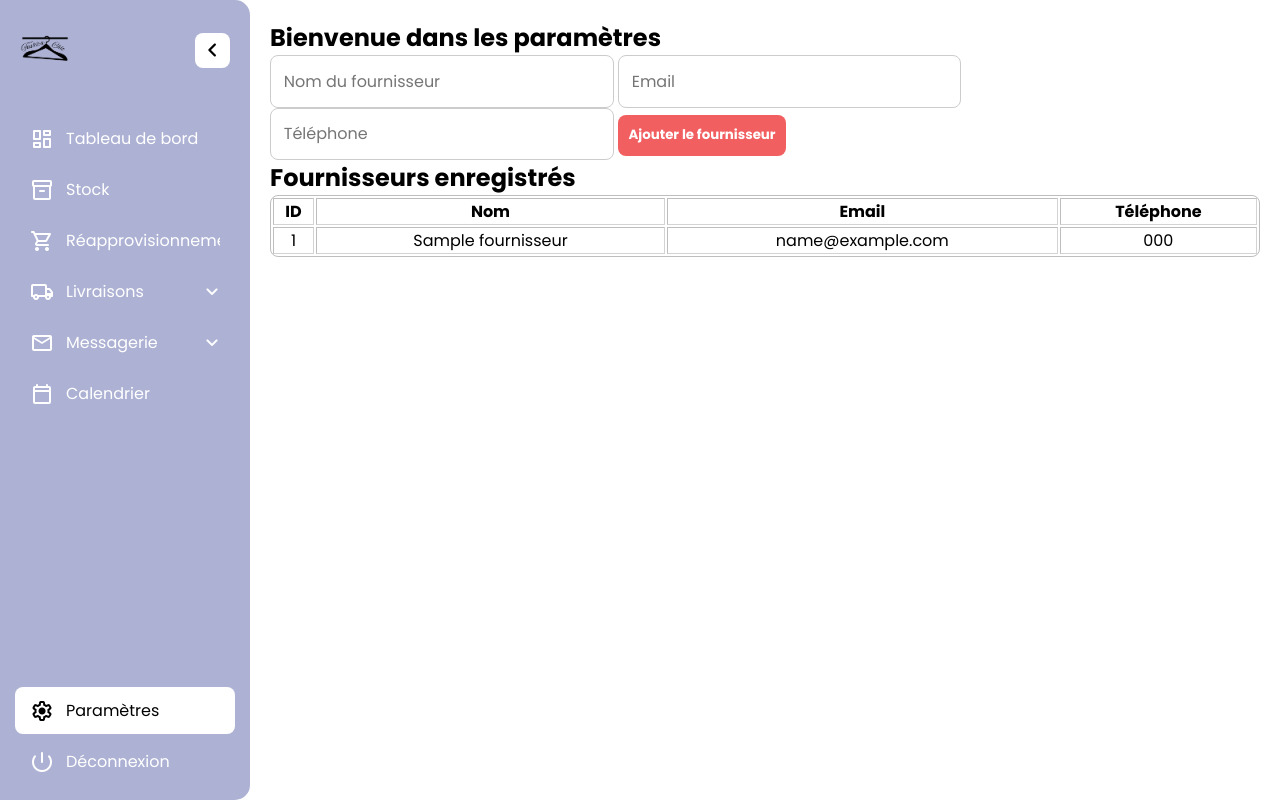
After one commit to Sanitikhan/INFO-CHAS, a PHP site: page /pages/parameters.php in a window 1280 px wide. The commit adds this page. Run offline with PHP 8.4, Linux system fonts and the light colour scheme; tables that the repository leaves empty or names only in its code hold one stand-in row (values such as "Sample post"); some web fonts are replaced.

Commit message:
add 'lot' + add 'fournisseur'

```diff
--- /dev/null
+++ b/actions/modal.js
@@ -0,0 +1,35 @@
+document.querySelector('.form-fournisseur').addEventListener('submit', function(e) {
+    e.preventDefault(); // Empêche le rechargement de la page
+
+    const form = e.target;
+    const formData = new FormData(form);
+
+    fetch(form.action, {
+        method: 'POST',
+        body: formData
+    })
+    .then(response => {
+        if (response.ok) {
+            showModal('modal-success');
+            form.reset(); // Réinitialise les champs du formulaire
+        } else {
+            showModal('modal-error');
+        }
+    })
+    .catch(error => {
+        console.error('Erreur réseau :', error);
+        showModal('modal-error');
+    });
+});
+
+function showModal(id) {
+    const modal = document.getElementById(id);
+    modal.style.display = 'block';
+    setTimeout(() => {
+        modal.style.display = 'none';
+    }, 3000);
+}
+
+function closeModal(id) {
+    document.getElementById(id).style.display = 'none';
+}
--- /dev/null
+++ b/pages/parameters.php
@@ -0,0 +1,215 @@
+<?php
+require_once '../includes/config.php';
+
+try {
+    $stmt = $pdo->query("SELECT * FROM fournisseurs");
+    $fournisseurs = $stmt->fetchAll();
+} catch (PDOException $e) {
+    echo "Erreur : " . $e->getMessage();
+    $fournisseurs = [];
+}
+?>
+
+
+<!DOCTYPE html>
+<html lang="en">
+<head>
+    <meta charset="UTF-8">
+    <meta name="viewport" content="width=device-width, initial-scale=1.0">
+    <link rel="stylesheet" href="../public/style.css">
+    <link rel="stylesheet" href="../public/modal.css">
+    <title>Paramètres</title>
+    <link rel="icon" href="../img/logo_fc.png" type="image/png">
+    <!-- Linking Google Fonts for Icons -->
+    <link rel="stylesheet" href="https://fonts.googleapis.com/css2?family=Material+Symbols+Rounded:opsz,wght,FILL,GRAD@24,400,0,0" />
+</head>
+<body>
+
+    <!-- Mobile Sidebar Menu Button -->
+    <button class="sidebar-menu-button">
+        <span class="material-symbols-rounded">menu</span>
+    </button>
+
+    <aside class="sidebar">
+        <!-- Sidebar Header -->
+        <hearder class="sidebar-header">
+            <a href="" class="header-logo">
+                <img src="../img/logo_fc.png" alt="FASHION CHIC">
+                <!-- Faire en sorte que l'image soit différente quand la sidebar est collapsed -->
+            </a>
+            <button class="sidebar-toggler">
+                <span class="material-symbols-rounded">chevron_left</span>
+            </button>
+        </hearder>
+
+        <nav class="sidebar-nav">
+            <!-- Primary Top Nav -->
+            <ul class="nav-list primary-nav">
+                <li class="nav-item">
+                    <a href="index.html" class="nav-link">
+                        <span class="material-symbols-rounded">dashboard</span>
+                        <span class="nav-label">Tableau de bord</span>
+                    </a>
+                    <ul class="dropdown-menu">
+                        <li class="nav-item">
+                            <a class="nav-link dropdown-title">Tableau de bord</a>
+                        </li>
+                    </ul>
+                </li>
+                <li class="nav-item">
+                    <a href="stock.php" class="nav-link">
+                        <span class="material-symbols-rounded">inventory_2</span>
+                        <span class="nav-label">Stock</span>
+                    </a>
+                    <ul class="dropdown-menu">
+                        <li class="nav-item">
+                            <a class="nav-link dropdown-title">Stock</a>
+                        </li>
+                    </ul>
+                </li>
+                <li class="nav-item">
+                    <a href="#" class="nav-link">
+                        <span class="material-symbols-rounded">shopping_cart</span>
+                        <span class="nav-label">Réapprovisionnement</span>
+                    </a>
+                    <ul class="dropdown-menu">
+                        <li class="nav-item">
+                            <a class="nav-link dropdown-title">Réapprovisionnement</a>
+                        </li>
+                    </ul>
+                </li>
+                <!-- Dropdown -->
+                <li class="nav-item dropdown-container">
+                    <a href="#" class="nav-link dropdown-toggle">
+                        <span class="material-symbols-rounded">local_shipping</span>
+                        <span class="nav-label">Livraisons</span>
+                        <span class="dropdown-icon material-symbols-rounded">keyboard_arrow_down</span>
+                    </a>
+                    <!-- Dropdown menu -->
+                    <ul class="dropdown-menu">
+                        <li class="nav-item">
+                            <a class="nav-link dropdown-title">Livraisons</a>
+                        </li>
+                        <li class="nav-item">
+                            <a href="#" class="nav-link dropdown-link">Toutes les livraisons</a>
+                        </li>
+                        <li class="nav-item">
+                            <a href="#" class="nav-link dropdown-link">Mes livraisons</a>
+                        </li>
+                    </ul>
+                </li>
+                <!-- Dropdown -->
+                <li class="nav-item dropdown-container">
+                    <a href="#" class="nav-link dropdown-toggle">
+                        <span class="material-symbols-rounded">mail</span>
+                        <span class="nav-label">Messagerie</span>
+                        <span class="dropdown-icon material-symbols-rounded">keyboard_arrow_down</span>
+                    </a>
+                    <!-- Dropdown menu -->
+                    <ul class="dropdown-menu">
+                        <li class="nav-item">
+                            <a class="nav-link dropdown-title">Messagerie</a>
+                        </li>
+                        <li class="nav-item">
+                            <a href="#" class="nav-link dropdown-link">Mes messages</a>
+                        </li>
+                        <li class="nav-item">
+                            <a href="#" class="nav-link dropdown-link">Mes alertes</a>
+                        </li>
+                        <li class="nav-item">
+                            <a href="#" class="nav-link dropdown-link">Fournisseurs</a>
+                        </li>
+                    </ul>
+                </li>
+                <li class="nav-item">
+                    <a href="#" class="nav-link">
+                        <span class="material-symbols-rounded">calendar_today</span>
+                        <span class="nav-label">Calendrier</span>
+                    </a>
+                    <ul class="dropdown-menu">
+                        <li class="nav-item">
+                            <a class="nav-link dropdown-title">Calendrier</a>
+                        </li>
+                    </ul>
+                </li>
+            </ul>
+
+            <!-- Secondary Bottom Nav -->
+            <ul class="nav-list secondary-nav">
+                <li class="nav-item">
+                    <a href="#" class="nav-link active">
+                        <span class="material-symbols-rounded">settings</span>
+                        <span class="nav-label">Paramètres</span>
+                    </a>
+                    <ul class="dropdown-menu">
+                        <li class="nav-item">
+                            <a class="nav-link dropdown-title">Paramètres</a>
+                        </li>
+                    </ul>
+                </li>
+                <li class="nav-item">
+                    <a href="logout.php" class="nav-link">
+                        <span class="material-symbols-rounded">power_settings_new</span>
+                        <span class="nav-label">Déconnexion</span>
+                    </a>
+                    <ul class="dropdown-menu">
+                        <li class="nav-item">
+                            <a class="nav-link dropdown-title">Déconnexion</a>
+                        </li>
+                    </ul>
+                </li>
+            </ul>
+        </nav>
+    </aside>
+
+    <section class="main-content">
+        <h1>Bienvenue dans les paramètres</h1>
+        <form class="form-fournisseur" method="POST" action="../actions/ajouter_fournisseur.php">
+            <input type="text" name="nom" placeholder="Nom du fournisseur" required>
+            <input type="email" name="email" placeholder="Email" required>
+            <input type="text" name="telephone" placeholder="Téléphone" required>
+            <button type="submit">Ajouter le fournisseur</button>
+        </form>
+
+        <!-- Affichage des fournisseurs existants -->
+        <h2>Fournisseurs enregistrés</h2>
+        <table border="1" cellpadding="5">
+            <tr>
+                <th>ID</th>
+                <th>Nom</th>
+                <th>Email</th>
+                <th>Téléphone</th>
+            </tr>
+            <?php foreach ($fournisseurs as $fournisseur): ?>
+                <tr>
+                    <td><?= htmlspecialchars($fournisseur['id']) ?></td>
+                    <td><?= htmlspecialchars($fournisseur['nom']) ?></td>
+                    <td><?= htmlspecialchars($fournisseur['email']) ?></td>
+                    <td><?= htmlspecialchars($fournisseur['telephone']) ?></td>
+                </tr>
+            <?php endforeach; ?>
+        </table>
+    </section>
+
+    <!-- Modal de succès -->
+    <div id="modal-success" class="modal" style="display:none;">
+    <div class="modal-content">
+        <span class="close" onclick="closeModal('modal-success')">&times;</span>
+        <p>Fournisseur ajouté avec succès !</p>
+    </div>
+    </div>
+
+    <!-- Modal d'erreur -->
+    <div id="modal-error" class="modal" style="display:none;">
+    <div class="modal-content">
+        <span class="close" onclick="closeModal('modal-error')">&times;</span>
+        <p>Erreur lors de l'ajout du fournisseur.</p>
+    </div>
+    </div>
+
+
+
+    <script src="../actions/script.js"></script>
+    <script src="../actions/modal.js"></script>
+</body>
+</html>
--- a/public/style.css
+++ b/public/style.css
@@ -278,6 +278,53 @@ body {
     padding: 8px;
 }
 
+form .form-fournisseur {
+    max-width: 400px;
+    margin: 2em 0;
+    padding: 2em;
+    background-color: #fdf7f2;
+    border-radius: 12px;
+    box-shadow: 0 4px 12px rgba(0, 0, 0, 0.1);
+    display: flex;
+    flex-direction: column;
+    gap: 1em;
+}
+
+.form-fournisseur h3 {
+    margin: 0 0 0.5em;
+    color: #333;
+    font-size: 1.2em;
+    text-align: center;
+}
+
+.form-fournisseur input {
+    padding: 0.8em;
+    border: 1px solid #ccc;
+    border-radius: 8px;
+    font-size: 1em;
+    transition: border-color 0.3s ease;
+}
+
+.form-fournisseur input:focus {
+    outline: none;
+    border-color: #f15f61;
+    box-shadow: 0 0 5px rgba(241, 95, 97, 0.3);
+}
+
+.form-fournisseur button {
+    padding: 0.8em;
+    background-color: #f15f61;
+    color: white;
+    font-weight: bold;
+    border: none;
+    border-radius: 8px;
+    cursor: pointer;
+    transition: background-color 0.3s ease;
+}
+
+.form-fournisseur button:hover {
+    background-color: #e04e51;
+}
 
 
 /* Responsive media query code form small screens */
```
Also changed, not shown: actions/add_order.php (deleted, +0 -60 lines), actions/add_product.php (deleted, +0 -45 lines), actions/add_supplier.php (deleted, +0 -41 lines), actions/ajouter_fournisseur.php (added, +30 -0 lines), actions/ajouter_lot.php (added, +33 -0 lines), actions/liste_lots.php (added, +18 -0 lines), pages/stock.php (renamed from pages/stock.html, +64 -3 lines), public/modal.css (added, +39 -0 lines).
